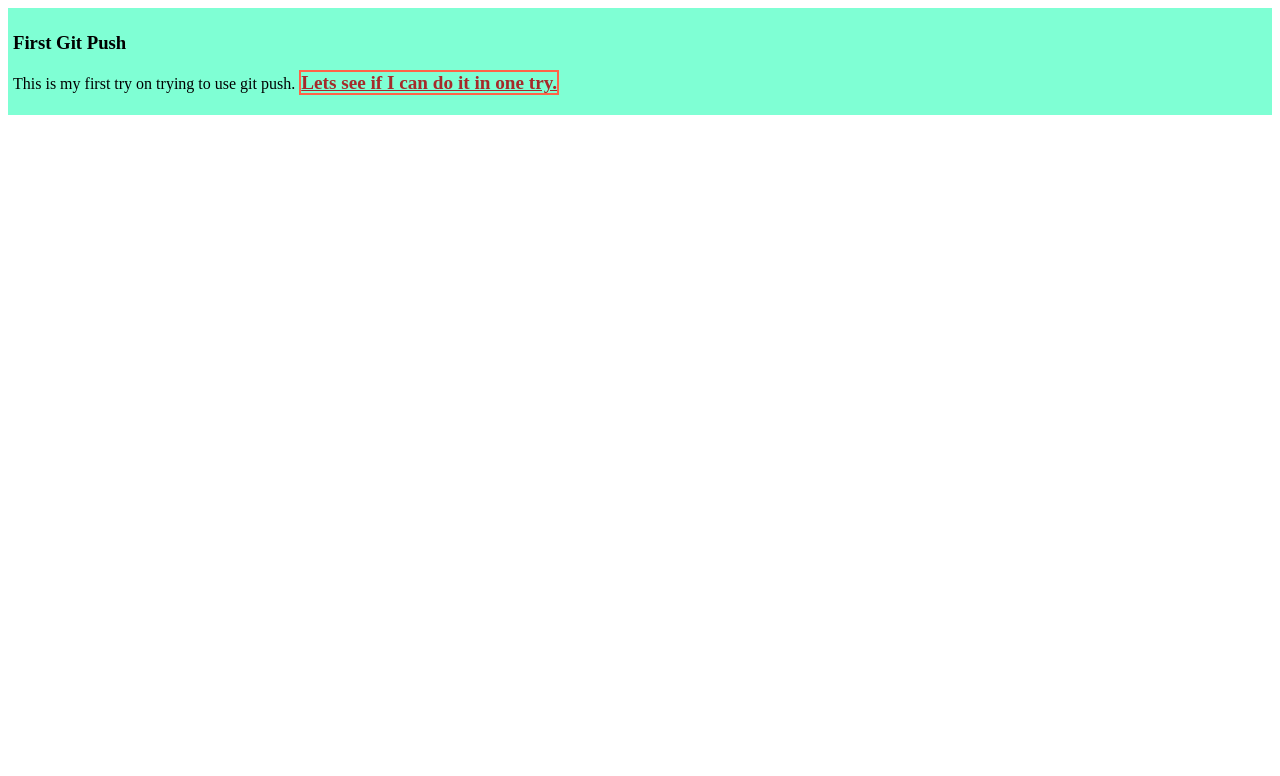
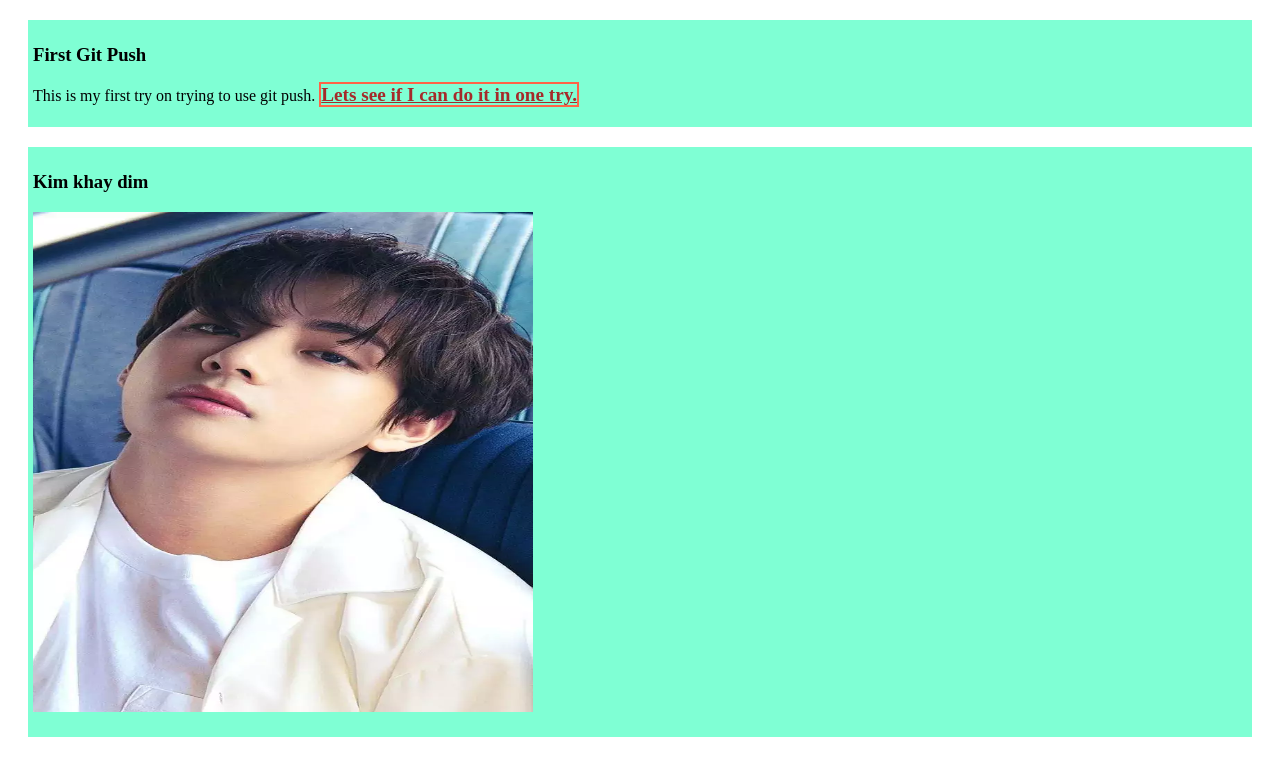
Before and after one commit to kyoChiwow/first_repository, a plain HTML site: page index.html in a window 1280 px wide. Drawn offline with Linux system fonts and the light colour scheme.

Commit message:
dim khay push

```diff
--- a/index.html
+++ b/index.html
@@ -16,5 +16,12 @@
     </p>
   </div>
 
+  <div>
+    <h3>Kim khay dim</h3>
+    <p>
+      <img src="images/87335820.webp" alt="Coming soon" height="500px" width="500px">
+    </p>
+  </div>
+
 </body>
 </html>
--- a/styles/newstyle.css
+++ b/styles/newstyle.css
@@ -1,6 +1,8 @@
 div{
   background-color: aquamarine;
   padding: 5px;
+  margin: 20px;
+
 }
 
 .span1{
```
Also changed, not shown: images/87335820.webp (added).
